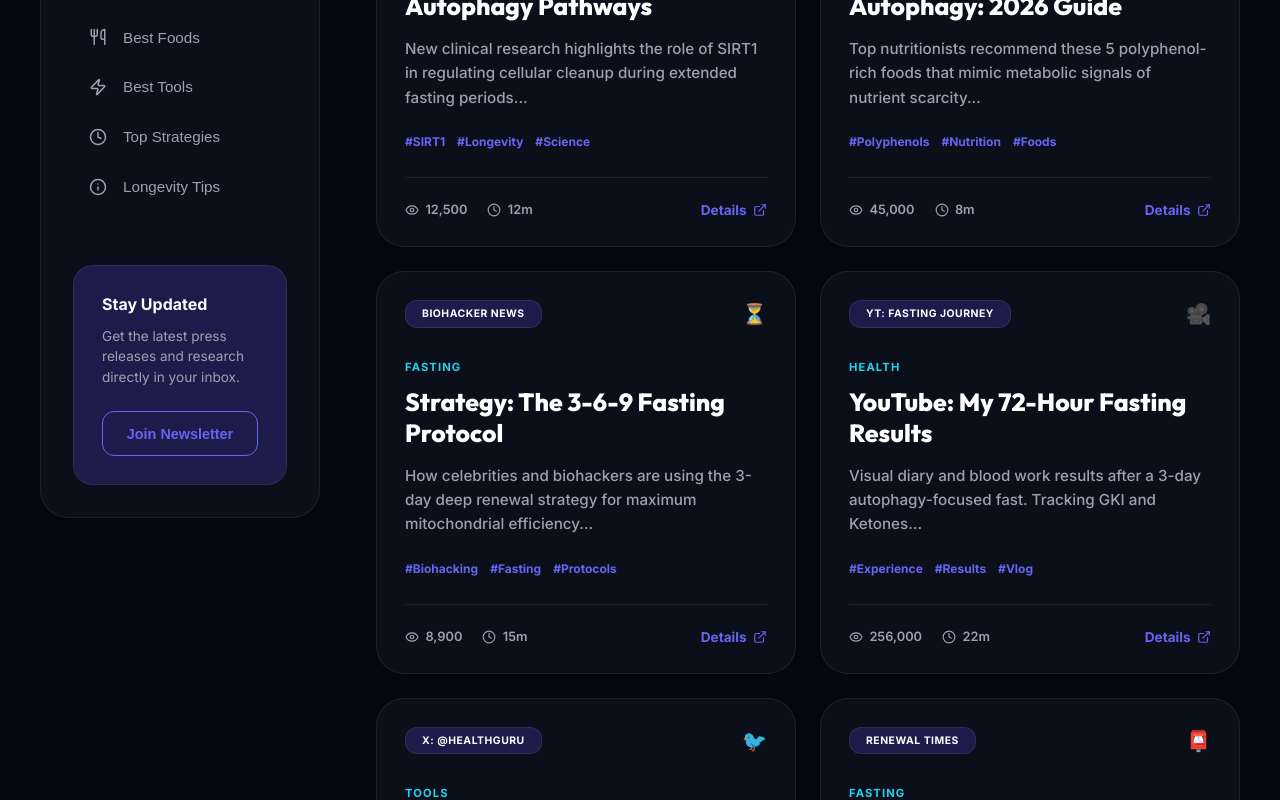
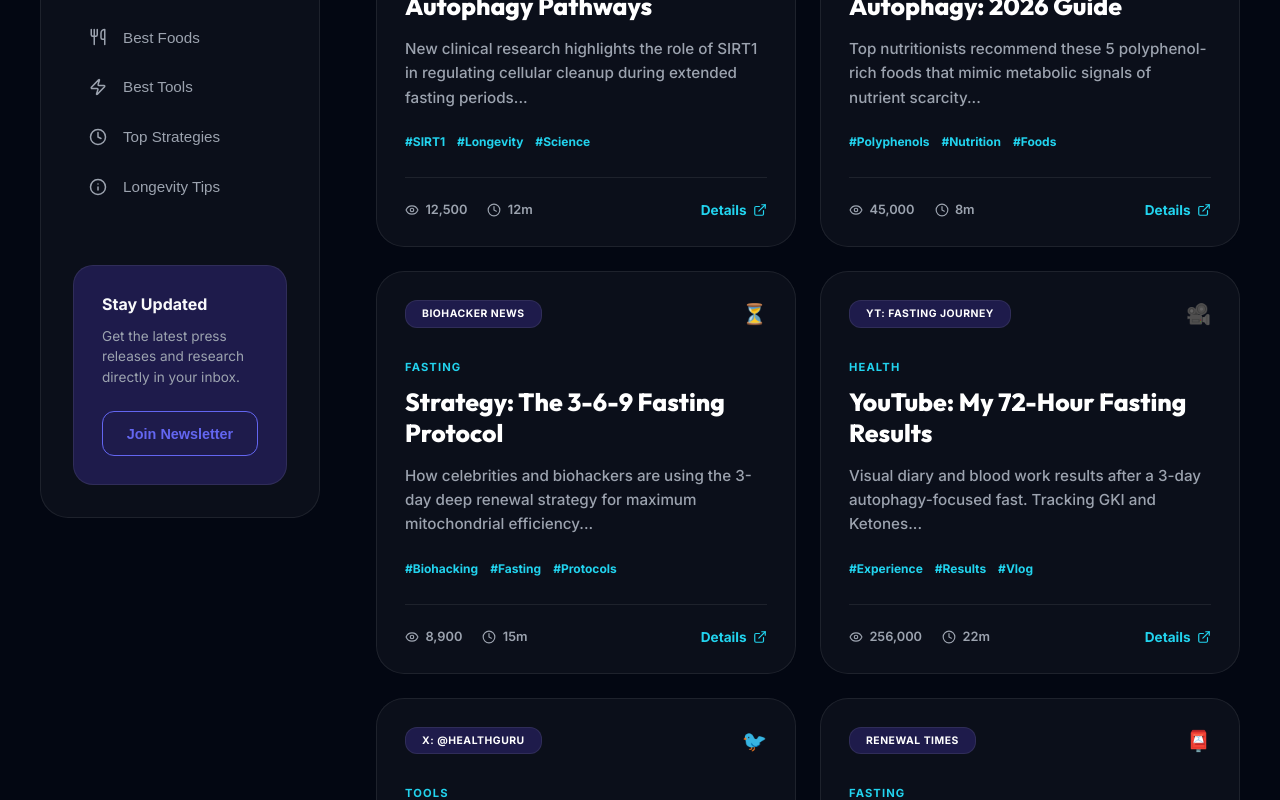
Before and after one commit to parnisce/AutophagyDir, a React (Vite) app: page / in a window 1280 px wide. Shown: the part 980-1780 px from the top of the page. Built offline with nearby package versions, Linux system fonts and the light colour scheme.

Commit message:
update card color 2

```diff
--- a/src/App.css
+++ b/src/App.css
@@ -422,7 +422,7 @@
 
 .tag {
   font-size: 0.75rem;
-  color: var(--primary);
+  color: #22D3EE;
   font-weight: 700;
   transition: var(--transition);
 }
@@ -451,7 +451,7 @@
 
 .action-btn {
   text-decoration: none;
-  color: var(--primary);
+  color: #22D3EE;
   font-weight: 800;
   font-size: 0.85rem;
   display: flex;
```
